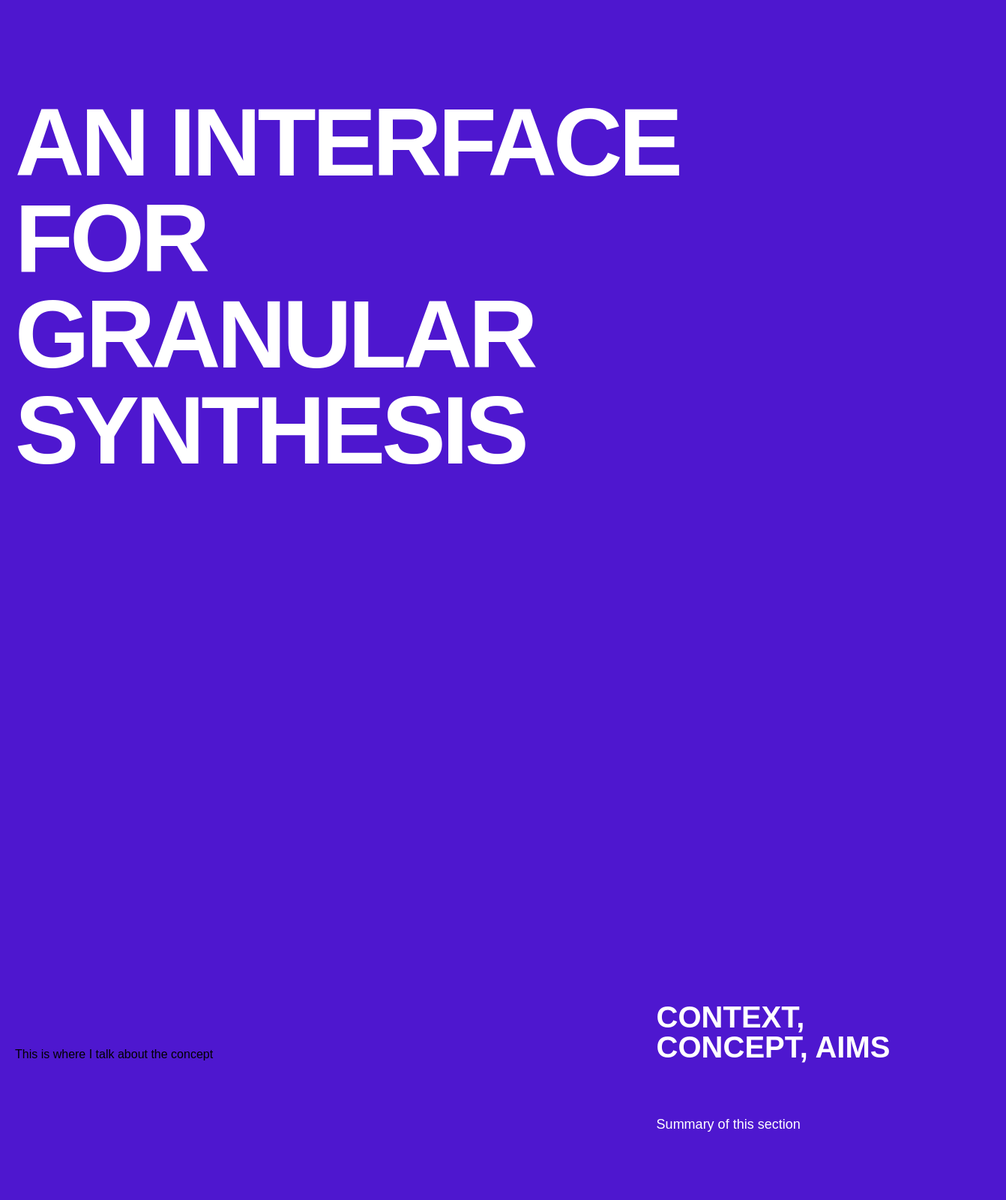
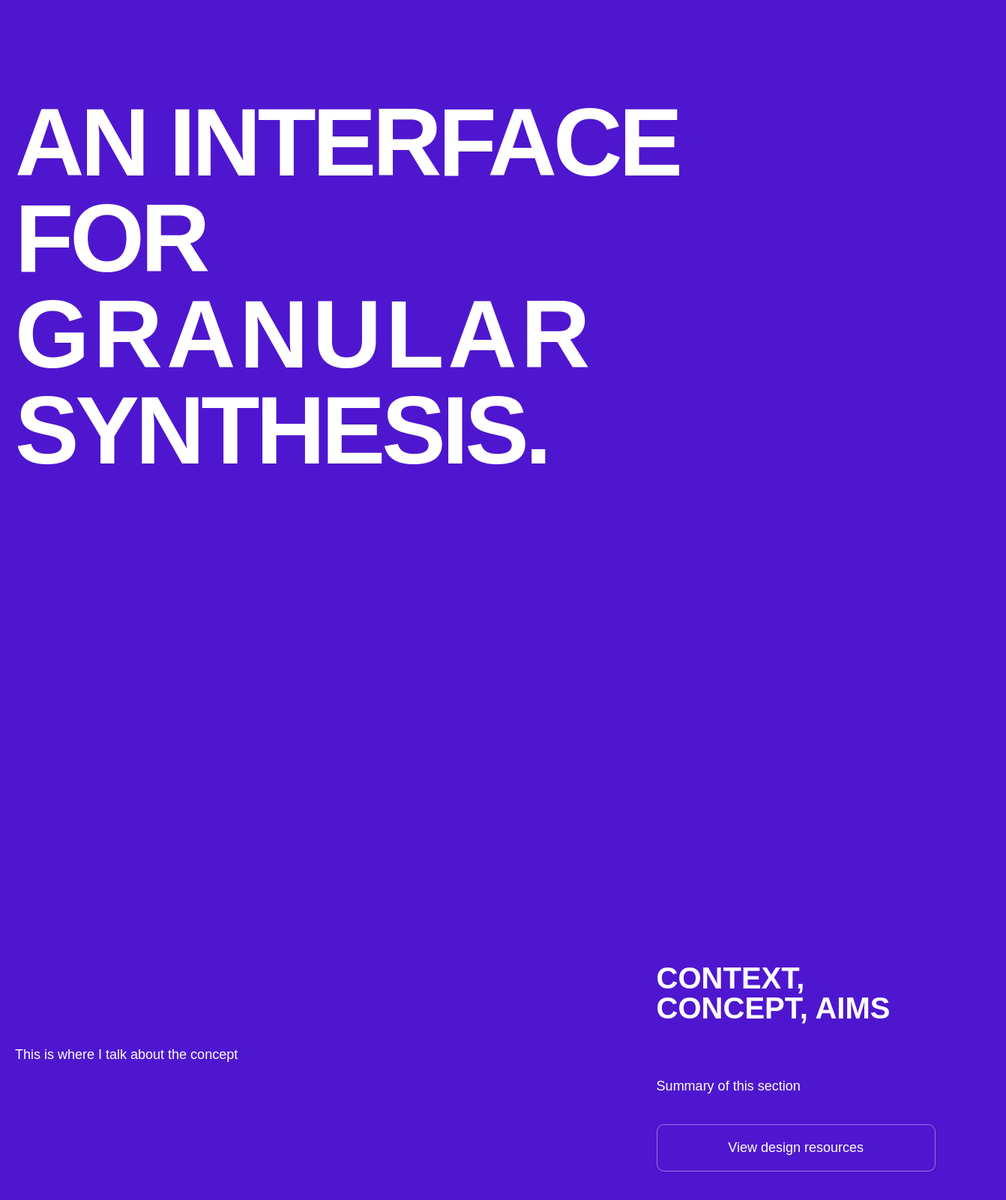
Before and after one commit to ruarim/a_bowl_of_grain, a plain HTML site: page website/index.html in a window 1280 px wide. Shown: the part 120-1720 px from the top of the page at 75% size, 1342 px wide, since content can reach past the window. Drawn offline with Linux system fonts and the light colour scheme.

Commit message:
add text animation

```diff
--- a/website/index.html
+++ b/website/index.html
@@ -7,6 +7,7 @@
   </head>
 
   <body>
+    <script src="text_animation.js"></script>
     <nav class="flex row">
       <h2>a_bowl_of_grain</h2>
 
@@ -18,14 +19,28 @@
     <div class="bar"></div>
 
     <div id="hero" class="flex row">
-      <h1>AN INTERFACE<br />FOR<br />GRANULAR<br />SYNTHESIS</h1>
+      <h1>
+        AN INTERFACE<br />FOR<br />
+        <div class="keyboard">
+          <span class="key">G</span>
+          <span class="key">R</span>
+          <span class="key">A</span>
+          <span class="key">N</span>
+          <span class="key">U</span>
+          <span class="key">L</span>
+          <span class="key">A</span>
+          <span class="key">R</span>
+        </div>
+        SYNTHESIS.
+      </h1>
     </div>
 
     <div id="part1" class="flex row">
-      <div>This is where I talk about the concept</div>
+      <p>This is where I talk about the concept</p>
       <div class="part1-info flex column">
         <h2>CONTEXT, CONCEPT, AIMS</h2>
         <p>Summary of this section</p>
+        <button>View design resources</button>
       </div>
     </div>
 
@@ -34,11 +49,11 @@
         <h2>DESIGN PROCESS, TECHNICAL AND CREATIVE DETAILS</h2>
         <p>Summary of this section</p>
       </div>
-      <div>This is where I talk about the desing proccess etc...</div>
+      <p>This is where I talk about the design proccess etc...</p>
     </div>
 
     <div id="part1" class="flex row">
-      <div>This is where I provide critcal analysis of the outcome</div>
+      <p>This is where I provide critcal analysis of the outcome</p>
       <div class="part1-info flex column">
         <h2>CRITICAL ANALYSIS</h2>
         <p>Summary of this section</p>
@@ -47,7 +62,15 @@
 
     <div id="part3" class="flex column">
       <h2>VIDEO DEMO</h2>
-      <p>Video here</p>
+      <iframe
+        width="1400"
+        height="700"
+        src="https://www.youtube.com/embed/_kTbt07DZZA"
+      >
+      </iframe>
+      <br />
+      <br />
+      <br />
       <a href="https://github.com/ruarim" target="_blank">By Ruari Molyneux</a>
     </div>
   </body>
--- /dev/null
+++ b/website/text_animation.js
@@ -0,0 +1,19 @@
+// keyboard text effect
+let keys;
+
+window.onload = function () {
+  keys = document.querySelectorAll(".key");
+  pressRandomKey();
+};
+
+function pressRandomKey() {
+  const randomKey = keys[Math.floor(Math.random() * keys.length)];
+
+  randomKey.style.animation = "pressDown 0.2s ease-in-out";
+
+  randomKey.onanimationend = () => {
+    randomKey.style.animation = "";
+    setTimeout(pressRandomKey, 100 + Math.random() * 300);
+    console.log("animating");
+  };
+}
```
